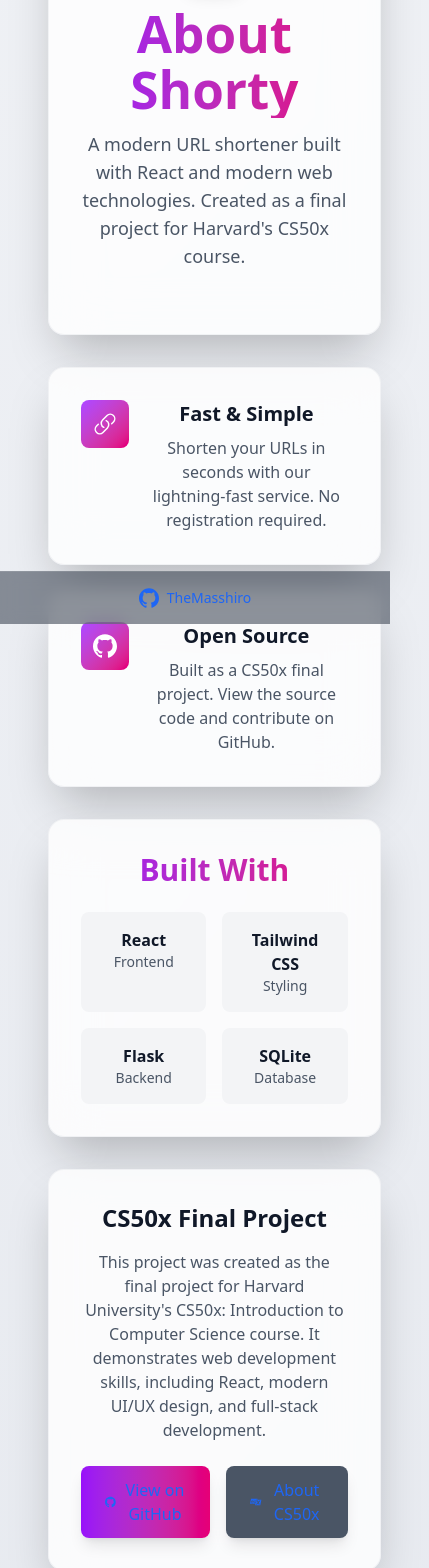
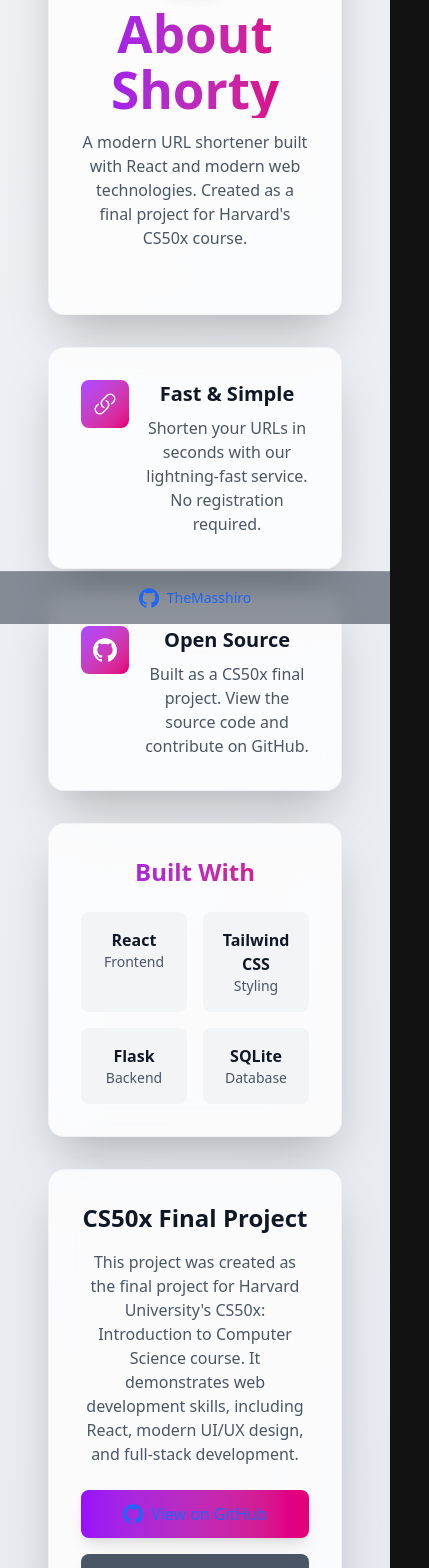
Before and after one commit to TheMasshiro/shorty, a React (Vite) app in the folder client/: page /about in a window 390 px wide. Shown: the part 220-1788 px from the top of the page, 429 px wide, since content can reach past the window. Built offline with nearby package versions, Linux system fonts and the light colour scheme.

Commit message:
refactor: add mobile compatibility

```diff
--- a/client/src/pages/About.jsx
+++ b/client/src/pages/About.jsx
@@ -35,10 +35,10 @@ export default function About() {
                         <div className="inline-flex items-center justify-center w-16 h-16 bg-gradient-to-br from-purple-500 to-pink-600 rounded-2xl mb-4 shadow-lg">
                             <Icon name="link" className="w-8 h-8 text-white" />
                         </div>
-                        <h1 className="text-5xl font-bold mb-3 bg-gradient-to-r from-purple-600 to-pink-600 dark:from-purple-400 dark:to-pink-400 bg-clip-text text-transparent">
+                        <h1 className="text-4xl sm:text-5xl font-bold mb-3 bg-gradient-to-r from-purple-600 to-pink-600 dark:from-purple-400 dark:to-pink-400 bg-clip-text text-transparent">
                             About Shorty
                         </h1>
-                        <p className="text-lg text-gray-600 dark:text-gray-300 max-w-2xl mx-auto">
+                        <p className="text-base sm:text-lg text-gray-600 dark:text-gray-300 max-w-2xl mx-auto">
                             A modern URL shortener built with React and modern web technologies.
                             Created as a final project for Harvard's CS50x course.
                         </p>
@@ -70,7 +70,7 @@ export default function About() {
 
                 {/* Tech Stack */}
                 <Card className="relative overflow-hidden">
-                    <h2 className="text-3xl font-bold mb-6 text-center bg-gradient-to-r from-purple-600 to-pink-600 dark:from-purple-400 dark:to-pink-400 bg-clip-text text-transparent">
+                    <h2 className="text-2xl sm:text-3xl font-bold mb-6 text-center bg-gradient-to-r from-purple-600 to-pink-600 dark:from-purple-400 dark:to-pink-400 bg-clip-text text-transparent">
                         Built With
                     </h2>
                     <div className="grid grid-cols-2 md:grid-cols-4 gap-4">
@@ -93,12 +93,12 @@ export default function About() {
                         Introduction to Computer Science course. It demonstrates web development skills,
                         including React, modern UI/UX design, and full-stack development.
                     </p>
-                    <div className="flex justify-center space-x-4">
+                    <div className="flex flex-col sm:flex-row justify-center gap-4">
                         <a
                             href="https://github.com/themasshiro/shorty"
                             target="_blank"
                             rel="noopener noreferrer"
-                            className="inline-flex items-center space-x-2 px-6 py-3 bg-gradient-to-r from-purple-600 to-pink-600 hover:from-purple-700 hover:to-pink-700 text-white font-semibold rounded-lg transition-all duration-200 shadow-lg hover:shadow-xl transform hover:scale-105"
+                            className="inline-flex items-center justify-center space-x-2 px-6 py-3 bg-gradient-to-r from-purple-600 to-pink-600 hover:from-purple-700 hover:to-pink-700 text-white font-semibold rounded-lg transition-all duration-200 shadow-lg hover:shadow-xl transform hover:scale-105"
                         >
                             <Icon name="github" className="w-5 h-5" />
                             <span>View on GitHub</span>
@@ -107,7 +107,7 @@ export default function About() {
                             href="https://www.edx.org/learn/computer-science/harvard-university-cs50-s-introduction-to-computer-science"
                             target="_blank"
                             rel="noopener noreferrer"
-                            className="inline-flex items-center space-x-2 px-6 py-3 bg-gray-600 hover:bg-gray-700 text-white font-semibold rounded-lg transition-all duration-200 shadow-lg hover:shadow-xl transform hover:scale-105"
+                            className="inline-flex items-center justify-center space-x-2 px-6 py-3 bg-gray-600 hover:bg-gray-700 text-white font-semibold rounded-lg transition-all duration-200 shadow-lg hover:shadow-xl transform hover:scale-105"
                         >
                             <Icon name="edx" className="w-5 h-5" />
                             <span>About CS50x</span>
--- a/client/src/pages/Home.jsx
+++ b/client/src/pages/Home.jsx
@@ -11,7 +11,6 @@ export default function Home() {
             <div className="w-full max-w-4xl space-y-8">
                 {/* Main Card */}
                 <Card className="relative overflow-hidden">
-                    {/* Gradient Background Decoration */}
                     <GradientBlob position="top-right" fromColor="blue-500" toColor="purple-500" />
                     <GradientBlob position="bottom-left" fromColor="indigo-500" toColor="pink-500" />
 
@@ -19,11 +18,11 @@ export default function Home() {
                         <div className="inline-flex items-center justify-center w-16 h-16 bg-gradient-to-br from-blue-500 to-purple-600 rounded-2xl mb-4 shadow-lg">
                             <Icon name="link" className="w-8 h-8 text-white" />
                         </div>
-                        <h1 className="text-5xl font-bold mb-3 bg-gradient-to-r from-blue-600 to-purple-600 dark:from-blue-400 dark:to-purple-400 bg-clip-text text-transparent">
+                        <h1 className="text-4xl sm:text-5xl font-bold mb-3 bg-gradient-to-r from-blue-600 to-purple-600 dark:from-blue-400 dark:to-purple-400 bg-clip-text text-transparent">
                             Shorty
                         </h1>
-                        <p className="text-lg text-gray-600 dark:text-gray-300">
-                            Transform long URLs into short, shareable links in seconds
+                        <p className="text-base sm:text-lg text-gray-600 dark:text-gray-300">
+                            Transform long URLs into short, shareable links
                         </p>
                     </div>
 
@@ -31,6 +30,16 @@ export default function Home() {
                         <div className="relative group">
                             <Input placeholder="Enter your long URL here..." />
                             <div className="absolute inset-0 bg-gradient-to-r from-blue-500 to-purple-600 rounded-lg opacity-0 group-hover:opacity-10 transition-opacity pointer-events-none"></div>
+                        </div>
+                        <div className="flex flex-col sm:flex-row gap-4">
+                            <div className="relative group flex-1">
+                                <Input placeholder="domain.example" disabled />
+                                <div className="absolute inset-0 bg-gradient-to-r from-blue-500 to-purple-600 rounded-lg opacity-0 group-hover:opacity-10 transition-opacity pointer-events-none"></div>
+                            </div>
+                            <div className="relative group flex-1">
+                                <Input placeholder="Create Alias" />
+                                <div className="absolute inset-0 bg-gradient-to-r from-blue-500 to-purple-600 rounded-lg opacity-0 group-hover:opacity-10 transition-opacity pointer-events-none"></div>
+                            </div>
                         </div>
                         <Button variant="primary">
                             Shorten URL
```
